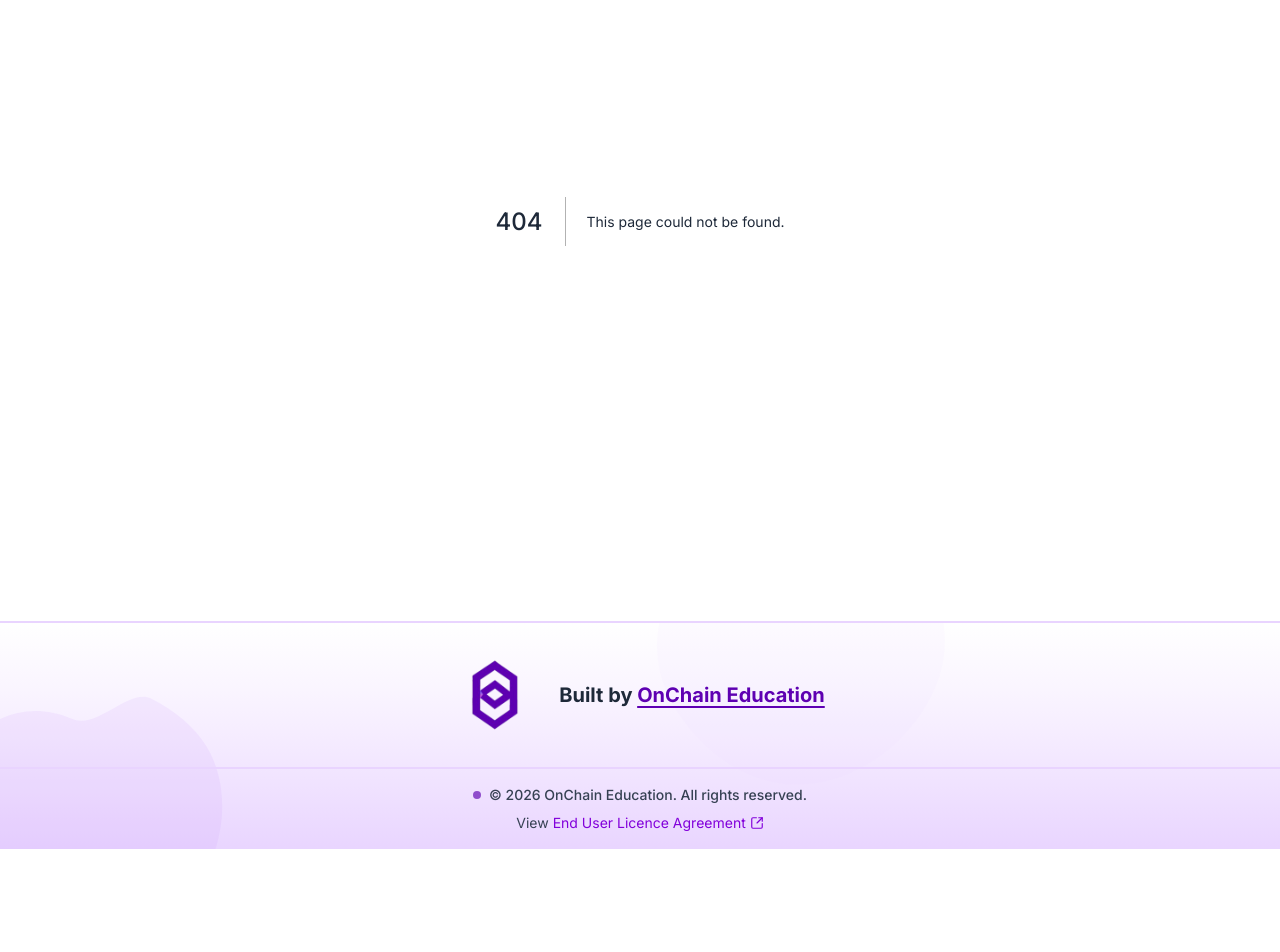
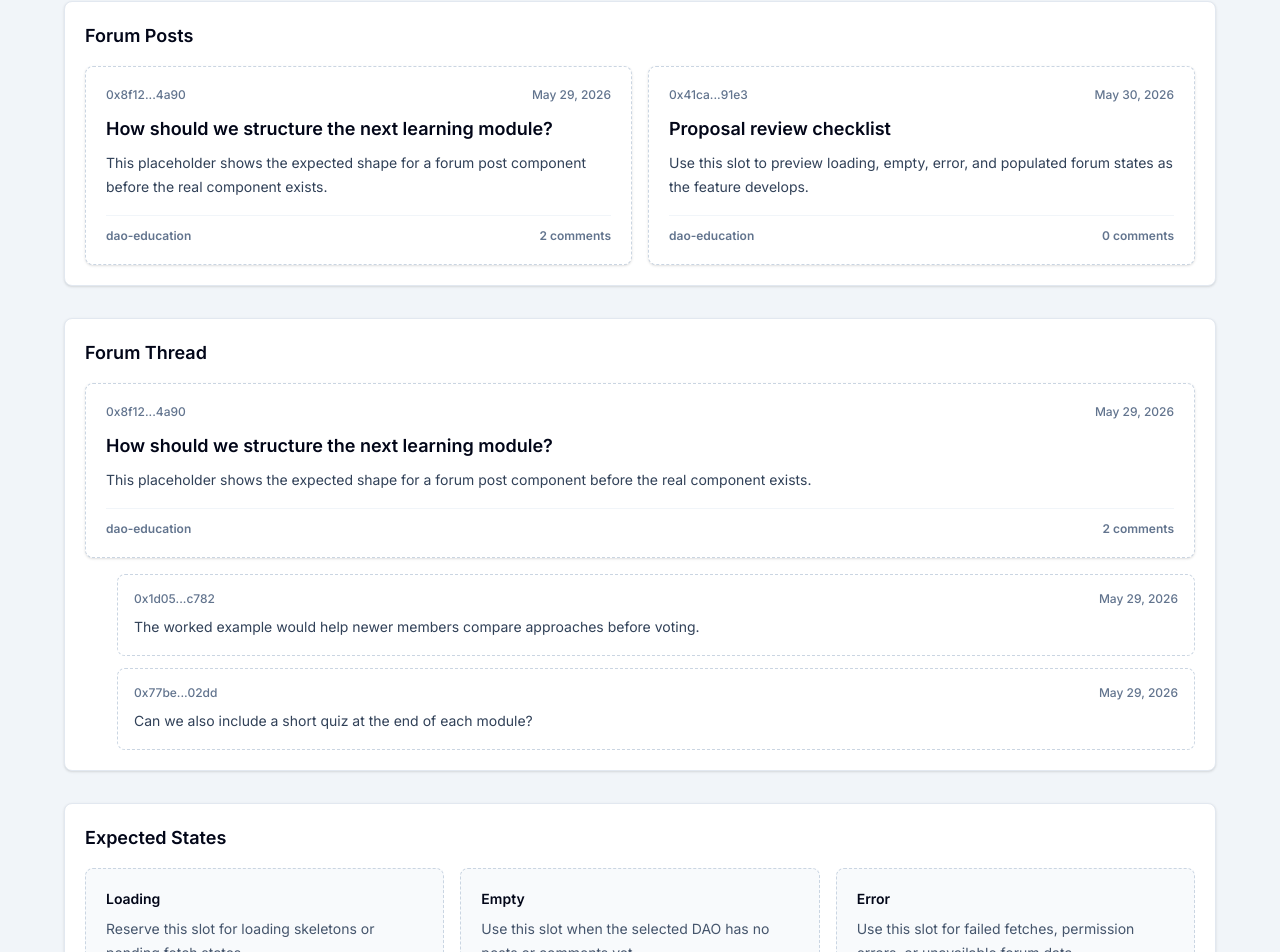
Before and after one commit to UoaWDCC/oce, a Next.js app: page /dev/chat-forum in a window 1280 px wide. Before the commit this address had no page. Shown: the part 179-1131 px from the top of the page. Before the commit the page ends 1028 px from the top, so only its background shows below. Built offline with nearby package versions, Linux system fonts and the light colour scheme; a web font is replaced by a local one.

Commit message:
feat: added placeholder preview page for chat-forum components

```diff
--- /dev/null
+++ b/src/app/dev/chat-forum/ChatForumPreviewClient.tsx
@@ -0,0 +1,171 @@
+"use client";
+
+import { ForumComment, ForumPost } from "@/features/chat-forum/types";
+
+const previewPosts: ForumPost[] = [
+  {
+    id: "post-1",
+    daoId: "dao-education",
+    title: "How should we structure the next learning module?",
+    body: "This placeholder shows the expected shape for a forum post component before the real component exists.",
+    authorId: "0x8f12...4a90",
+    createdAt: "2026-05-29T09:30:00.000Z",
+  },
+  {
+    id: "post-2",
+    daoId: "dao-education",
+    title: "Proposal review checklist",
+    body: "Use this slot to preview loading, empty, error, and populated forum states as the feature develops.",
+    authorId: "0x41ca...91e3",
+    createdAt: "2026-05-30T14:10:00.000Z",
+  },
+];
+
+const previewComments: ForumComment[] = [
+  {
+    id: "comment-1",
+    postId: "post-1",
+    body: "The worked example would help newer members compare approaches before voting.",
+    authorId: "0x1d05...c782",
+    createdAt: "2026-05-29T10:45:00.000Z",
+  },
+  {
+    id: "comment-2",
+    postId: "post-1",
+    body: "Can we also include a short quiz at the end of each module?",
+    authorId: "0x77be...02dd",
+    createdAt: "2026-05-29T12:05:00.000Z",
+  },
+];
+
+function formatDate(value: string) {
+  return new Intl.DateTimeFormat("en", {
+    month: "short",
+    day: "numeric",
+    year: "numeric",
+  }).format(new Date(value));
+}
+
+function PlaceholderPostCard({
+  post,
+  commentCount,
+}: {
+  post: ForumPost;
+  commentCount: number;
+}) {
+  return (
+    <article className="rounded-lg border border-dashed border-slate-300 bg-white p-5 shadow-sm">
+      <div className="flex flex-wrap items-center justify-between gap-2 text-xs font-medium text-slate-500">
+        <span>{post.authorId}</span>
+        <time dateTime={post.createdAt}>{formatDate(post.createdAt)}</time>
+      </div>
+      <h3 className="mt-3 text-lg font-semibold text-slate-950">
+        {post.title}
+      </h3>
+      <p className="mt-2 text-sm leading-6 text-slate-700">{post.body}</p>
+      <div className="mt-4 flex items-center justify-between border-t border-slate-100 pt-3 text-xs font-semibold text-slate-500">
+        <span>{post.daoId}</span>
+        <span>{commentCount} comments</span>
+      </div>
+    </article>
+  );
+}
+
+function PlaceholderCommentCard({ comment }: { comment: ForumComment }) {
+  return (
+    <article className="rounded-lg border border-dashed border-slate-300 bg-white p-4">
+      <div className="flex flex-wrap items-center justify-between gap-2 text-xs font-medium text-slate-500">
+        <span>{comment.authorId}</span>
+        <time dateTime={comment.createdAt}>{formatDate(comment.createdAt)}</time>
+      </div>
+      <p className="mt-2 text-sm leading-6 text-slate-700">{comment.body}</p>
+    </article>
+  );
+}
+
+function PlaceholderStateCard({
+  title,
+  body,
+}: {
+  title: string;
+  body: string;
+}) {
+  return (
+    <div className="rounded-lg border border-dashed border-slate-300 bg-slate-50 p-5">
+      <h3 className="text-sm font-semibold text-slate-950">{title}</h3>
+      <p className="mt-2 text-sm leading-6 text-slate-600">{body}</p>
+    </div>
+  );
+}
+
+export default function ChatForumPreviewClient() {
+  const firstPostComments = previewComments.filter(
+    (comment) => comment.postId === previewPosts[0].id,
+  );
+
+  return (
+    <main className="min-h-screen bg-slate-100 px-6 py-8 text-slate-950">
+      <div className="mx-auto flex max-w-6xl flex-col gap-8">
+        <header>
+          <p className="text-sm font-semibold uppercase tracking-wide text-[#5e00b2]">
+            Development preview
+          </p>
+          <h1 className="mt-1 text-3xl font-bold">Chat Forum Components</h1>
+          <p className="mt-2 max-w-3xl text-sm leading-6 text-slate-600">
+            Placeholder preview route for upcoming chat-forum components. Swap
+            these dashed placeholder cards for real feature components as they
+            are added.
+          </p>
+        </header>
+
+        <section className="grid gap-4 rounded-lg border border-slate-200 bg-white p-5 shadow-sm">
+          <h2 className="text-lg font-semibold">Forum Posts</h2>
+          <div className="grid gap-4 lg:grid-cols-2">
+            {previewPosts.map((post) => (
+              <PlaceholderPostCard
+                key={post.id}
+                post={post}
+                commentCount={
+                  previewComments.filter(
+                    (comment) => comment.postId === post.id,
+                  ).length
+                }
+              />
+            ))}
+          </div>
+        </section>
+
+        <section className="grid gap-4 rounded-lg border border-slate-200 bg-white p-5 shadow-sm">
+          <h2 className="text-lg font-semibold">Forum Thread</h2>
+          <PlaceholderPostCard
+            post={previewPosts[0]}
+            commentCount={firstPostComments.length}
+          />
+          <div className="grid gap-3 pl-4 md:pl-8">
+            {firstPostComments.map((comment) => (
+              <PlaceholderCommentCard key={comment.id} comment={comment} />
+            ))}
+          </div>
+        </section>
+
+        <section className="grid gap-4 rounded-lg border border-slate-200 bg-white p-5 shadow-sm">
+          <h2 className="text-lg font-semibold">Expected States</h2>
+          <div className="grid gap-4 md:grid-cols-3">
+            <PlaceholderStateCard
+              title="Loading"
+              body="Reserve this slot for loading skeletons or pending fetch states."
+            />
+            <PlaceholderStateCard
+              title="Empty"
+              body="Use this slot when the selected DAO has no posts or comments yet."
+            />
+            <PlaceholderStateCard
+              title="Error"
+              body="Use this slot for failed fetches, permission errors, or unavailable forum data."
+            />
+          </div>
+        </section>
+      </div>
+    </main>
+  );
+}
--- /dev/null
+++ b/src/app/dev/chat-forum/page.tsx
@@ -0,0 +1,10 @@
+import { notFound } from "next/navigation";
+import ChatForumPreviewClient from "./ChatForumPreviewClient";
+
+export default function ChatForumDevPage() {
+  if (process.env.NODE_ENV === "production") {
+    notFound();
+  }
+
+  return <ChatForumPreviewClient />;
+}
```
